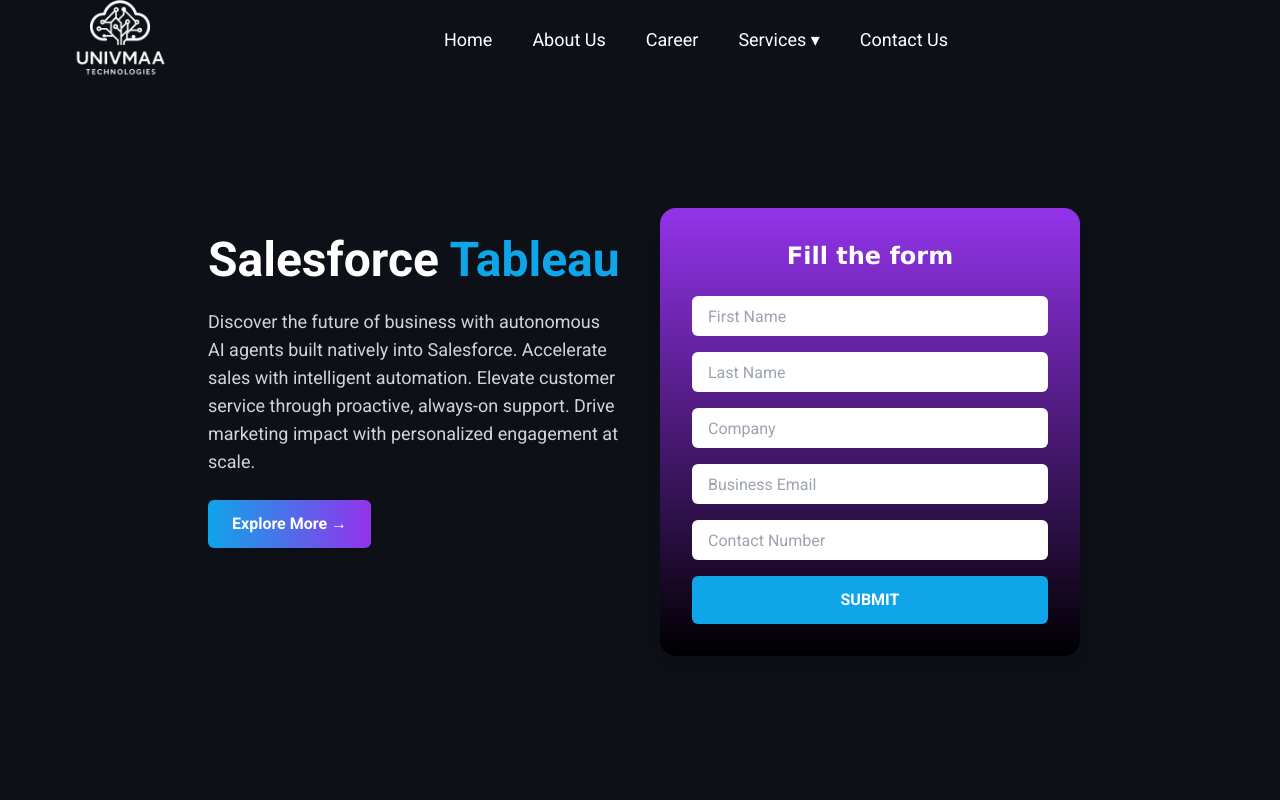
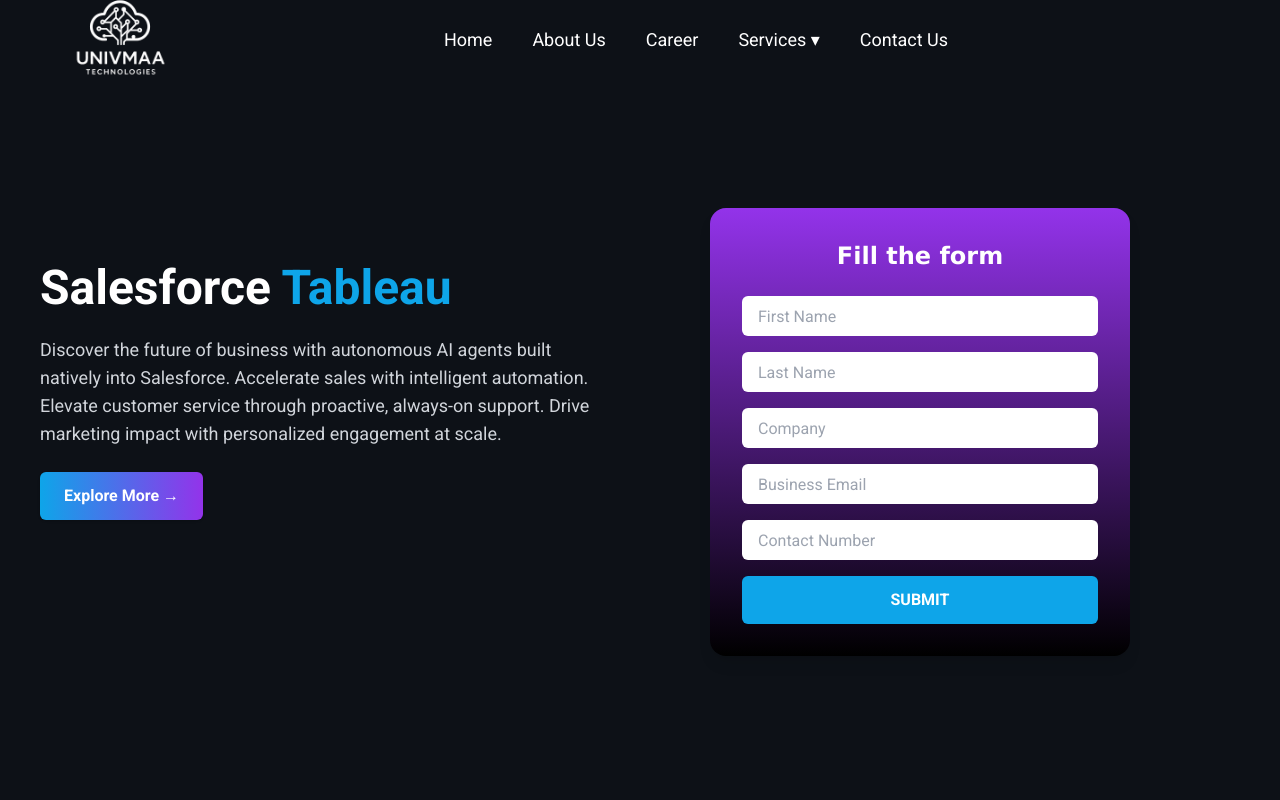
Before and after one commit to univmaa-admin/Univmaa, a React (Vite) app: page /tableau in a window 1280 px wide. Shown: the top 800 px of the page. Built offline with nearby package versions, Linux system fonts and the light colour scheme.

Commit message:
Update SalesforceTableauPage.jsx

```diff
--- a/src/components/ServiceDropdown/SalesforceTableauPage.jsx
+++ b/src/components/ServiceDropdown/SalesforceTableauPage.jsx
@@ -113,7 +113,7 @@
       <Navbar />
       <div className="bg-[#0D1117] text-white">
         {/* ---------------- Hero Section ---------------- */}
-        <section className="bg-[#0D1117] text-white pt-32 px-6 md:px-52 py-16 grid md:grid-cols-2 gap-10 items-center relative">
+        <section className="bg-[#0D1117] text-white pt-32 px-6  md:px-10 md:pr-20 py-16 grid md:grid-cols-2 gap-10 items-center relative">
           {/* Left Content */}
           <ServiceDyanamic serviceKey="tableau" />
           {/* Right Form */}
```
